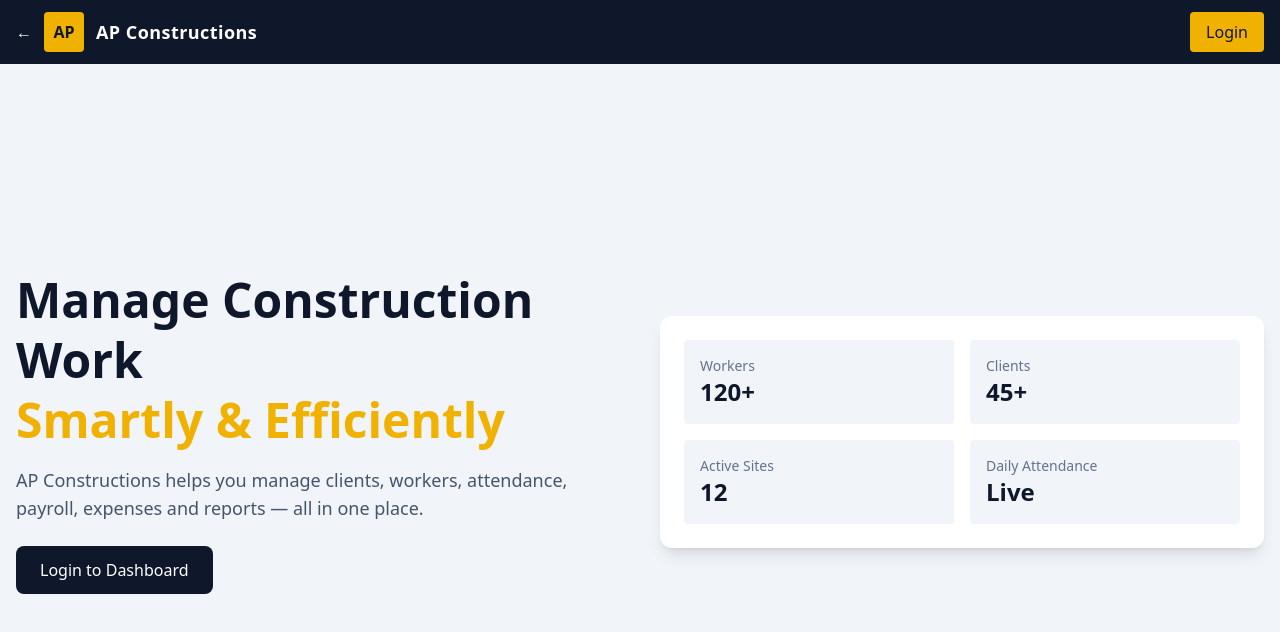
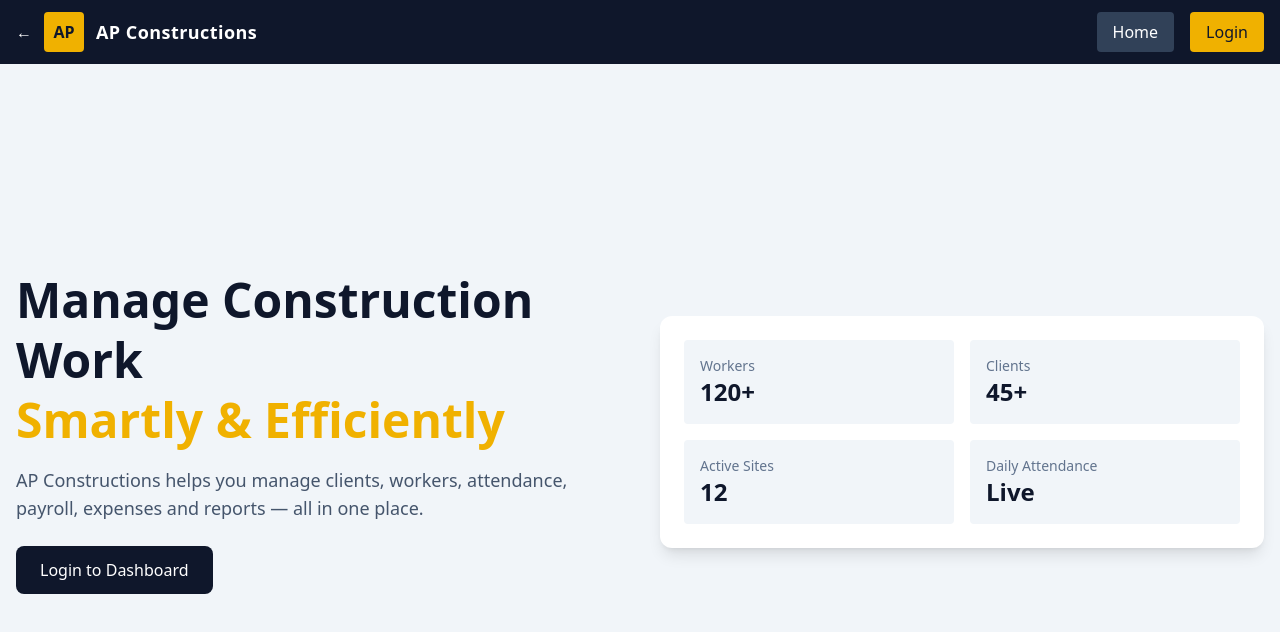
Before and after one commit to ashurohom/ap-constructions-frontend, a React (Vite) app in the folder ap-construtions/: page / in a window 1280 px wide. Shown: the top 632 px of the page. Built offline with nearby package versions, Linux system fonts and the light colour scheme.

Commit message:
update dashboard button functionality

```diff
--- a/ap-construtions/src/components/Navbar.jsx
+++ b/ap-construtions/src/components/Navbar.jsx
@@ -27,7 +27,11 @@ const Navbar = ({ onLoginClick }) => {
           </button>
 
           {/* Logo */}
-          <div className="w-10 h-10 bg-yellow-500 text-slate-900 font-bold flex items-center justify-center rounded">
+          <div
+            onClick={() => navigate("/")}
+            className="w-10 h-10 bg-yellow-500 text-slate-900 font-bold flex items-center justify-center rounded cursor-pointer"
+            title="Home"
+          >
             AP
           </div>
 
@@ -38,6 +42,15 @@ const Navbar = ({ onLoginClick }) => {
 
         {/* Right Side Buttons */}
         <div className="flex items-center gap-4">
+
+          {/* ✅ Home Button */}
+          <button
+            onClick={() => navigate("/")}
+            className="px-4 py-2 bg-slate-700 text-white font-medium rounded hover:bg-slate-600 transition"
+          >
+            Home
+          </button>
+
           {loggedIn && (
             <button
               onClick={() => navigate("/dashboard")}
--- a/ap-construtions/src/pages/Home.jsx
+++ b/ap-construtions/src/pages/Home.jsx
@@ -3,6 +3,8 @@ import Navbar from "../components/Navbar";
 import LoginModal from "../components/LoginModal";
 import { useNavigate } from "react-router-dom";
 import { loginUser } from "../services/authService";
+import { isAuthenticated } from "../services/authService";
+
 
 const Home = () => {
   const [showLogin, setShowLogin] = useState(false);
@@ -17,6 +19,15 @@ const Home = () => {
     }
     return false;
   };
+
+  const handleDashboardClick = () => {
+  if (isAuthenticated()) {
+    navigate("/dashboard");
+  } else {
+    setShowLogin(true);
+  }
+  };
+
 
   return (
     <>
@@ -40,11 +51,12 @@ const Home = () => {
             </p>
 
             <button
-              onClick={() => setShowLogin(true)}
+              onClick={handleDashboardClick}
               className="px-6 py-3 bg-slate-900 text-white rounded-lg hover:bg-slate-800 transition"
             >
               Login to Dashboard
             </button>
+
           </div>
 
           {/* Right Visual Cards */}
```
